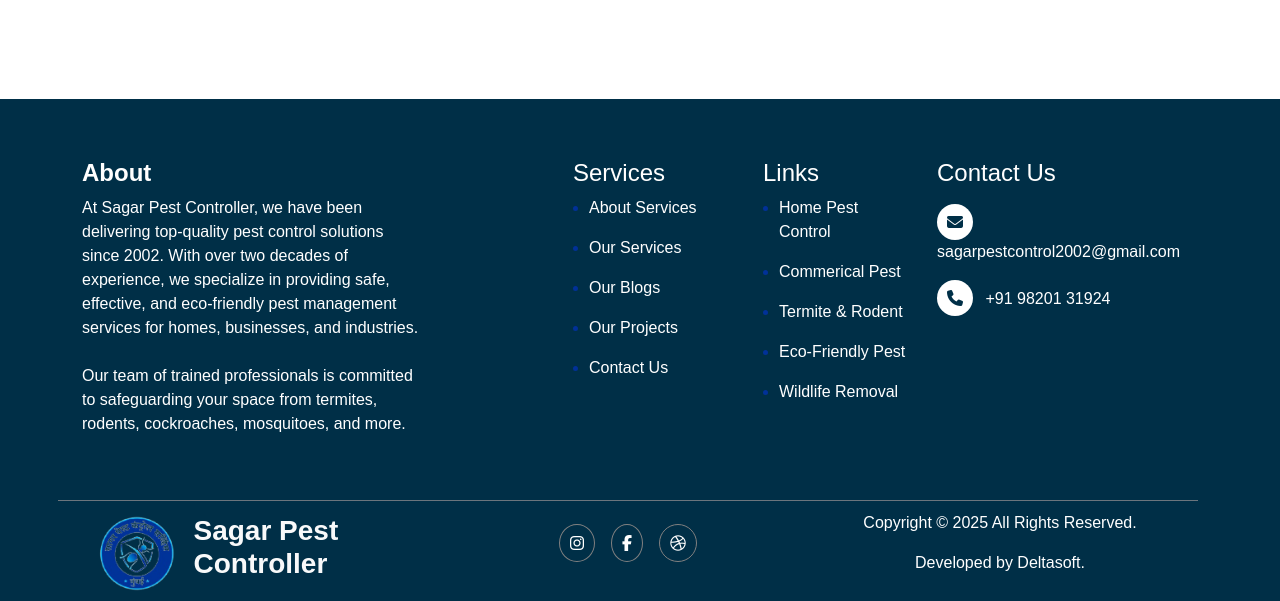
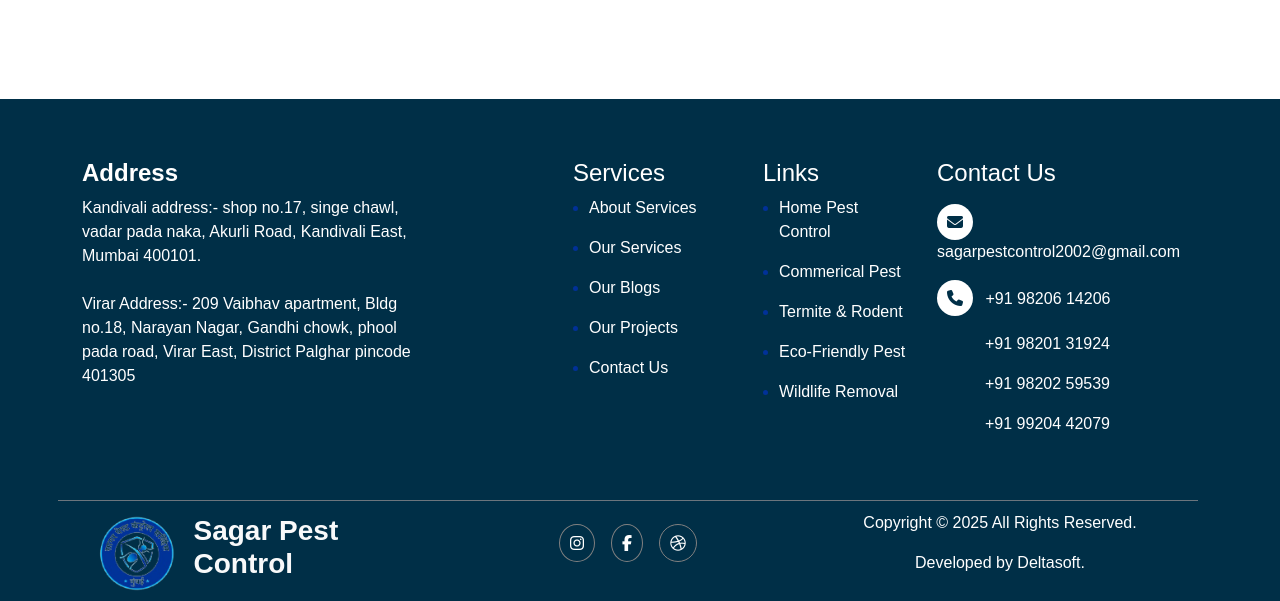
Before and after one commit to rishu0005/pest_control, a PHP site: page /about.php in a window 1280 px wide. Shown: the part 3815-4416 px from the top of the page. Run offline with PHP 8.4, Linux system fonts and the light colour scheme; some libraries are stand-ins or nearby versions.

Commit message:
mostly things are the done just waiting for confirmation to make it live

```diff
--- a/contact.php
+++ b/contact.php
@@ -43,10 +43,11 @@
                 <i class="fa-solid fa-phone-volume contact-about-icon"></i>
                 <div class="mb-3">
                     <h3 class="text-white">Contact Us</h3>
-                    <div class="d-flex flex-direction">
+                    <div class="d-flex flex-wrap flex-direction">
 
                         <p class="text-white mb-1 me-2">9820614206 </p>
                         <p class="text-white mb-1 me-2"> 9867096470 </p>
+                        <p class="text-white me-2">9820131924 </p>
                         <p class="text-white me-2">9820131924 </p>
                     </div>
                     <!-- <p class="text-white">9820259539 </p> -->
@@ -60,7 +61,8 @@
                 <i class="fa-solid fa-location-dot contact-about-icon"></i>
                 <div class="p-0 m-0">
                     <h3 class="text-white">Location </h3>
-                    <p class="text-white">Kandivali East, Mumbai – 400101 </p>
+                    <p class="text-white">Kandivali address:- shop no.17, singe chawl, vadar pada naka, Akurli Road, Kandivali East, Mumbai 400101. </p>
+                    <p class="text-white">Virar address:- 209 Vaibhav apartment, Bldg no.18, Narayan Nagar, Gandhi chowk, phool pada road, Virar East, District Palghar pincode 401305</p>
                 </div>
 
                 </div>
--- a/css/style.css
+++ b/css/style.css
@@ -22,8 +22,8 @@ html,body{
 }
 .navbar-brand img {
   padding-bottom: 8px;
-  min-width: 130px;
-  height: 120px;
+  min-width: 100px;
+  height: 80px;
   max-height: 120px;
   max-width: 250px;
   transition: all 0.3s ease-in-out; /* Smooth transition for logo resizing */
@@ -140,6 +140,9 @@ html,body{
     background-size: 24px auto;
     transform: translateY(-50%) rotate(-45deg);
     transition: all 0.3s ease-in-out;
+}
+.btn-default:hover::before{
+  transform: translateY(-50%) rotate(0deg) ;
 }
 .btn-default::after {
     content: "";
@@ -505,6 +508,9 @@ background:#FFFFFF !important;
   transform: translateX(-3px);
   transition: all 0.4s ease-in-out;
 }
+.readmore-btn:hover::before{
+  transform: translateX(3px);
+}
 
 /* Index Page Service Slider Start */
 .service-item{
@@ -695,6 +701,11 @@ background:#FFFFFF !important;
   margin-bottom: 10px;
   transition: all 0.3s ease-in-out;
   color: #002f47;
+}
+.why-choose-us-text:hover{
+  color: black;
+  transition: all 0.3s ease;
+
 }
 .page-cta-box{
   position: relative;
--- a/footer.php
+++ b/footer.php
@@ -3,10 +3,10 @@
     <div class="row">
         <div class="col-lg-5">
             <div class="about-footer w-75 text-white">
-                <h4 class="fw-7">About </h4>
-                <p class="">At Sagar Pest Controller, we have been delivering top-quality pest control solutions since 2002. With over two decades of experience, we specialize in providing safe, effective, and eco-friendly pest management services for homes, businesses, and industries.
-                   <br><br>
-                   Our team of trained professionals is committed to safeguarding your space from termites, rodents, cockroaches, mosquitoes, and more.</p>
+                <h4 class="fw-7">Address </h4>
+                <p class="">Kandivali address:- shop no.17, singe chawl, vadar pada naka, Akurli Road, Kandivali East, Mumbai 400101. <br><br>
+
+                    Virar Address:- 209 Vaibhav apartment, Bldg no.18, Narayan Nagar, Gandhi chowk, phool pada road, Virar East, District Palghar pincode 401305 <br> <br></p>
             </div>
         </div>
         <div class="col-lg-2 col-md-3 footer-links text-white">
@@ -33,7 +33,10 @@
         <div class="col-lg-3 col-md-5 text-white">
             <h4 class="mb-3">Contact Us </h4>
             <p class="mt-3"> <i class="fa-solid fa-envelope mail me-2"></i> sagarpestcontrol2002@gmail.com</p>
-            <p class="mt-3"> <i class="fa-solid fa-phone mail me-2"></i> +91 98201 31924</p>
+            <p class="mt-3"> <i class="fa-solid fa-phone mail me-2"></i> +91 98206 14206</p>
+            <p class="mt-3 ms-5">+91 98201 31924</p>
+            <p class="mt-3 ms-5">+91 98202 59539</p>
+            <p class="mt-3 ms-5">+91 99204 42079</p>
         </div>
 
         <div class="row mt-5 border-secondary border-top d-flex justify-content-between flex-wrap align-items-center">
@@ -41,7 +44,7 @@
         <div class="col-lg-4 col-md-6">
                 <div class="footer-logo d-flex align-items-center">
                         <img src="./img/logo.png" class="img-fluid" alt="">
-                        <h3 class="text-light fw-7">Sagar Pest Controller</h3>
+                        <h3 class="text-light fw-7">Sagar Pest Control</h3>
                     </div>
                 </div>
 
--- a/header.php
+++ b/header.php
@@ -27,11 +27,9 @@
   <div class="container ">
     <!-- <div class="container"></div> -->
     <a class="navbar-brand" href="index.php">
-      <img loading="lazy" class="logo_image" src="./img/logo.png" alt="Fabrica" width="100" height="100">
+      <img loading="lazy" class="logo_image" src="./img/logo10.png" alt="logo" >
 
     </a>
-
-
     <button class="navbar-toggler" type="button" data-bs-toggle="collapse" data-bs-target="#navbarNav" aria-controls="navbarNav" aria-expanded="false" aria-label="Toggle navigation">
       <span class="navbar-toggler-icon"></span>
 
@@ -64,7 +62,7 @@
      	<!-- Mobile Number -->
        <div class="d-flex ms-auto">
         <span class="navbar-text  text-grey">
-          <i class="fa-solid fa-phone-volume"></i> <a href="tel:+917507483383" class="text-grey  fs-5  ">+91 7507483383</a> / <a href="tel:+91 9325682260" class="text-grey  fs-5"> 9325682260</a>
+          <i class="fa-solid fa-phone-volume"></i> <a href="tel:+91 9820614206" class="text-grey  fs-5  ">+91 9820614206</a> / <a href="tel:+91 9820131924" class="text-grey  fs-5"> 9820131924</a>
         </span>
       </div>
 
```
Also changed, not shown: index.php (+19 -13 lines), service.php (+13 -8 lines), img/logo10.png (added), img/logo2.png (added), img/logo3.png (added), img/logo4.png (added), img/logo5.png (added), img/logo6.png (added).
